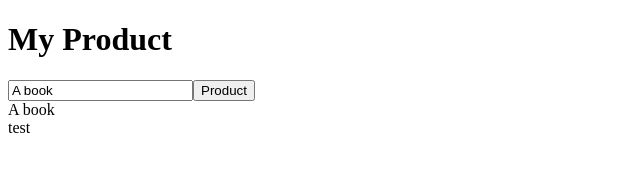
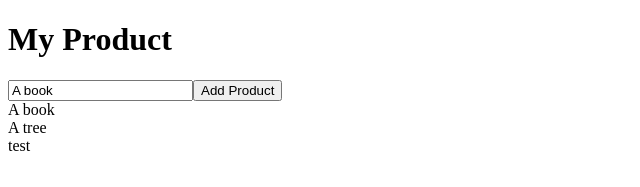
Before and after one commit to robie01/FitnessTracker, an Angular app: page /product in a window 1280 px wide. Shown: the top 187 px of the page, without its empty margins (0-640 px from the left). Built offline with nearby package versions, Linux system fonts and the light colour scheme.

Commit message:
structural directives: ngFor and ngIf

```diff
--- a/src/app/products.component.html
+++ b/src/app/products.component.html
@@ -1,4 +1,4 @@
 <h1>My Product</h1>
-<input type="text" [(ngModel)]="productName">
-<button (click)="productName = 'A tree'" [disabled] = "isDisabled">Product</button>
-<div>{{productName}}</div>
+<input *ngIf="!isDisabled" type="text" [(ngModel)]="productName">
+<button *ngIf="!isDisabled" (click)="onAddProduct()">Add Product</button>
+<div *ngFor="let product of products">{{product}}</div>
--- a/src/app/products.component.ts
+++ b/src/app/products.component.ts
@@ -8,9 +8,15 @@
 export class ProductsComponent {
   productName = 'A book';
   isDisabled = true;
+  products = ['A book', 'A tree']
   constructor() {
     setTimeout(() => {
       this.isDisabled = false;
     }, 3000);
   }
+
+  onAddProduct() {
+    this.products.push(this.productName);
+
+  }
 }
```
